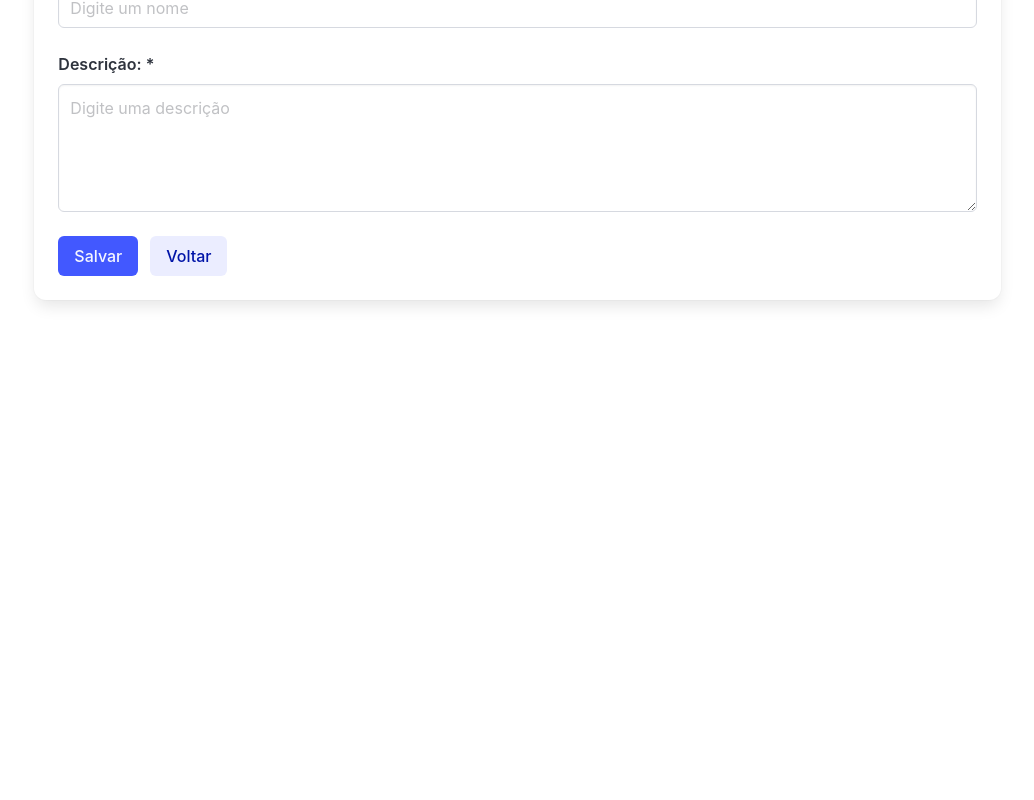
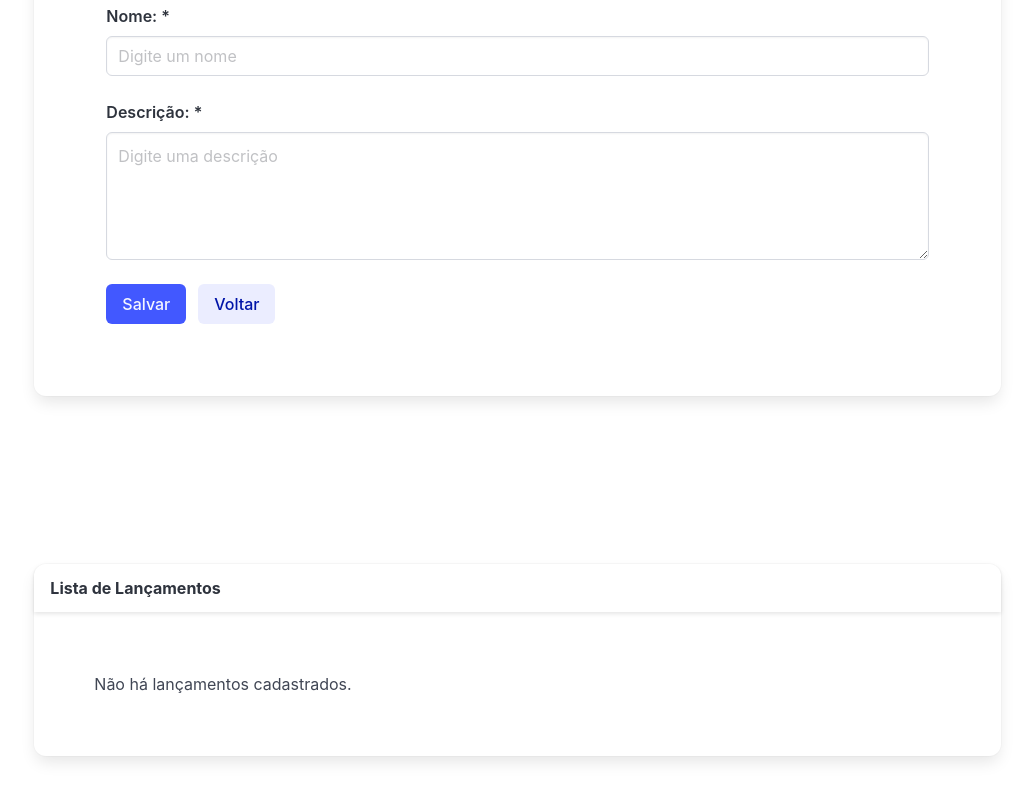
Before and after one commit to juliocbms/receitas-app, a Next.js app: page /cadastros/receitas in a window 1280 px wide. Shown: the part 272-1072 px from the top of the page, without its empty margins (231-1265 px from the left). Before the commit the page ends 800 px from the top, so only its background shows below. Built offline with nearby package versions, Linux system fonts and the light colour scheme.

Commit message:
new commit

```diff
--- a/src/components/page.ts
+++ b/src/components/page.ts
@@ -1,4 +1,4 @@
 // src/components/page.ts
 export {Layout } from './layout/page'
-export {CadastroLancamentos} from './receitas/cadastro/page'
+export {CadastroLancamentos, LayoutLista} from './receitas/layout'
 export { Input, Message} from './common/page'
--- a/src/components/receitas/cadastro/page.tsx
+++ b/src/components/receitas/cadastro/page.tsx
@@ -1,14 +1,14 @@
 "use client";
 
-import { useState } from "react";
+import { useState, useEffect } from "react";
 import { Layout, Input } from "@/components/page";
 import React from "react";
 import { useLancamentoService } from "@/app/services/page";
 import { Lancamento } from "@/app/models/lancamentos/page";
 import { converterEmBigDecimal } from "@/app/util/money/page";
 import { formatarData } from "@/app/util/data/page";
-import { Message } from "@/components/page";
 import { Alert } from "@/components/common/message/page";
+import { LayoutLista } from "@/components/page"; // Para a lista de lançamentos
 import * as yup from "yup";
 
 const msgCampoObrigatorio = "Campo Obrigatório";
@@ -28,13 +28,12 @@ const validationSchema = yup.object().shape({
 });
 
 interface FormErros {
-    tipo?: string
-    valor?: string
-    data?: string
-    nome?: string
-    descricao?: string
+    tipo?: string;
+    valor?: string;
+    data?: string;
+    nome?: string;
+    descricao?: string;
 }
-
 
 export const CadastroLancamentos: React.FC = () => {
     const service = useLancamentoService();
@@ -47,23 +46,22 @@ export const CadastroLancamentos: React.FC = () => {
     const [usuario, setUsuario] = useState<string>("1");
     const [id, setId] = useState<string | undefined>("");
     const [messages, setMessages] = useState<Array<Alert>>([]);
-    const [erros,setErrors] = useState<FormErros>({})
+    const [erros, setErrors] = useState<FormErros>({});
+    const [listaLancamentos, setListaLancamentos] = useState<Lancamento[]>([]);
 
+    // Função para formatar a data
     const handleDateChange = (value: string) => {
-        setData(value);
+        const formattedValue = formatarData(value);
+        setData(formattedValue);
     };
 
     const submit = () => {
-        console.log("Valor final da data:", data);
-
         const formattedDate = data.replace(/\D/g, "");
         const dia = parseInt(formattedDate.slice(0, 2), 10);
         const mes = parseInt(formattedDate.slice(2, 4), 10);
         const ano = parseInt(formattedDate.slice(4, 8), 10);
 
-        const formattedDateForAPI = `${ano}-${String(mes).padStart(2, "0")}-${String(
-            dia
-        ).padStart(2, "0")}`;
+        const formattedDateForAPI = `${ano}-${String(mes).padStart(2, "0")}-${String(dia).padStart(2, "0")}`;
 
         const lancamento: Lancamento = {
             descricao,
@@ -79,48 +77,48 @@ export const CadastroLancamentos: React.FC = () => {
             id,
         };
 
-        console.log("Objeto para validação:", lancamento);
-
         validationSchema
             .validate(lancamento)
             .then(() => {
-                setErrors({})
+                setErrors({});
                 if (id) {
                     service.atualizar(lancamento).then(() => {
-                        setMessages([
-                            {
+                        setMessages([{
                             tipo: "success",
                             texto: "Produto atualizado com sucesso.",
-                            },
-                        ]);
+                        }]);
+                        // Atualizar lista de lançamentos
+
                     });
                 } else {
                     service.salvar(lancamento).then((lancamentoResposta) => {
                         setId(lancamentoResposta.id);
-                        setMessages([
-                            {
+                        setMessages([{
                             tipo: "success",
                             texto: "Produto salvo com sucesso.",
-                            },
-                        ]);
+                        }]);
+                        // Atualizar lista de lançamentos
+
                     });
                 }
             })
             .catch((err) => {
-                console.log("Erro na validação:", err);
                 const field = err.path;
                 const message = err.message;
 
                 setErrors({
                     [field]: message
-                })
-
-
+                });
             });
     };
 
+
+
     return (
+        <div>
+            {/* Layout de Cadastro */}
             <Layout titulo="Cadastro de Lançamentos" mensagens={messages}>
+                <section className="section">
                     <div className="columns">
                         <Input
                             label="Tipo Lançamento: *"
@@ -131,7 +129,6 @@ export const CadastroLancamentos: React.FC = () => {
                             type="select"
                             error={erros.tipo}
                         />
-
                         <Input
                             label="Valor: *"
                             columnClasses="is-one-third"
@@ -144,7 +141,6 @@ export const CadastroLancamentos: React.FC = () => {
                             maxLength={16}
                             error={erros.valor}
                         />
-
                         <Input
                             label="Data: *"
                             columnClasses="is-one-third"
@@ -152,7 +148,7 @@ export const CadastroLancamentos: React.FC = () => {
                             value={data}
                             id="inputData"
                             type="input"
-                    placeholder="Digite uma data "
+                            placeholder="Digite uma data"
                             error={erros.data}
                         />
                     </div>
@@ -181,9 +177,6 @@ export const CadastroLancamentos: React.FC = () => {
                             placeholder="Digite uma descrição"
                             error={erros.descricao}
                         />
-
-
-
                     </div>
 
                     <div className="field is-grouped">
@@ -196,6 +189,29 @@ export const CadastroLancamentos: React.FC = () => {
                             <button className="button is-link is-light">Voltar</button>
                         </div>
                     </div>
+                </section>
             </Layout>
+
+            {/* Layout de Lista */}
+            <LayoutLista titulo="">
+                <section className="section">
+                    <div className="columns">
+                        {listaLancamentos.length > 0 ? (
+                            listaLancamentos.map((lancamento) => (
+                                <div key={lancamento.id} className="card">
+                                    <div className="card-content">
+                                        <p><strong>{lancamento.nome}</strong></p>
+                                        <p>{lancamento.descricao}</p>
+                                        <p>Valor: {lancamento.valor}</p>
+                                    </div>
+                                </div>
+                            ))
+                        ) : (
+                            <p>Não há lançamentos cadastrados.</p>
+                        )}
+                    </div>
+                </section>
+            </LayoutLista>
+        </div>
     );
 };
--- a/src/components/receitas/layout.ts
+++ b/src/components/receitas/layout.ts
@@ -1 +1,2 @@
+export {LayoutLista} from './lista/page'
 export {CadastroLancamentos } from './cadastro/page'
--- /dev/null
+++ b/src/components/receitas/lista/menu/page.tsx
@@ -0,0 +1,30 @@
+import React from "react";
+import Link from "next/link";
+
+
+export const MenuDois: React.FC = () => {
+    return (
+        <aside className="menu column is-2 is-narrow-mobile is-fullheight section is-hidden-mobile">
+            <p className="menu-label is-hidden-touch"></p>
+            <ul className="menu-list">
+
+            </ul>
+        </aside>
+    )
+}
+
+interface MenuItemProps {
+    href: string,
+    label: string
+}
+
+const MenuItem: React.FC<MenuItemProps> = (props: MenuItemProps) => {
+    return (
+        <li>
+            <Link href={props.href}>
+                <span className="icon"></span> {props.label}
+            </Link>
+
+        </li>
+    )
+}
--- /dev/null
+++ b/src/components/receitas/lista/page.tsx
@@ -0,0 +1,34 @@
+import { ReactNode } from 'react';
+import { Alert } from '@/components/common/message/page';
+import { MenuDois } from './menu/page';
+
+interface LayoutProps {
+    titulo?: string;
+    children?: ReactNode;
+    mensagens?: Array<Alert>;
+}
+
+export const LayoutLista: React.FC<LayoutProps> = ({ titulo, children, mensagens }) => {
+    return (
+        <div className="app">
+            <section className="main-content columns is-fullheight">
+            <MenuDois />
+                <div className="container column is-10">
+                    <div className="section">
+                        <div className="card">
+                            <div className="card-header">
+                                <p className="card-header-title">{'Lista de Lançamentos'}</p>
+                            </div>
+                            <div className="card-content">
+                                <div className="content">
+                                    {/* Renderizar o conteúdo filho (Lista de lançamentos) */}
+                                    {children}
+                                </div>
+                            </div>
+                        </div>
+                    </div>
+                </div>
+            </section>
+        </div>
+    );
+};
```
Also changed, not shown: src/components/layout/page.tsx (line endings or trailing spaces). Lines whose indentation alone changed are shown as unchanged.
